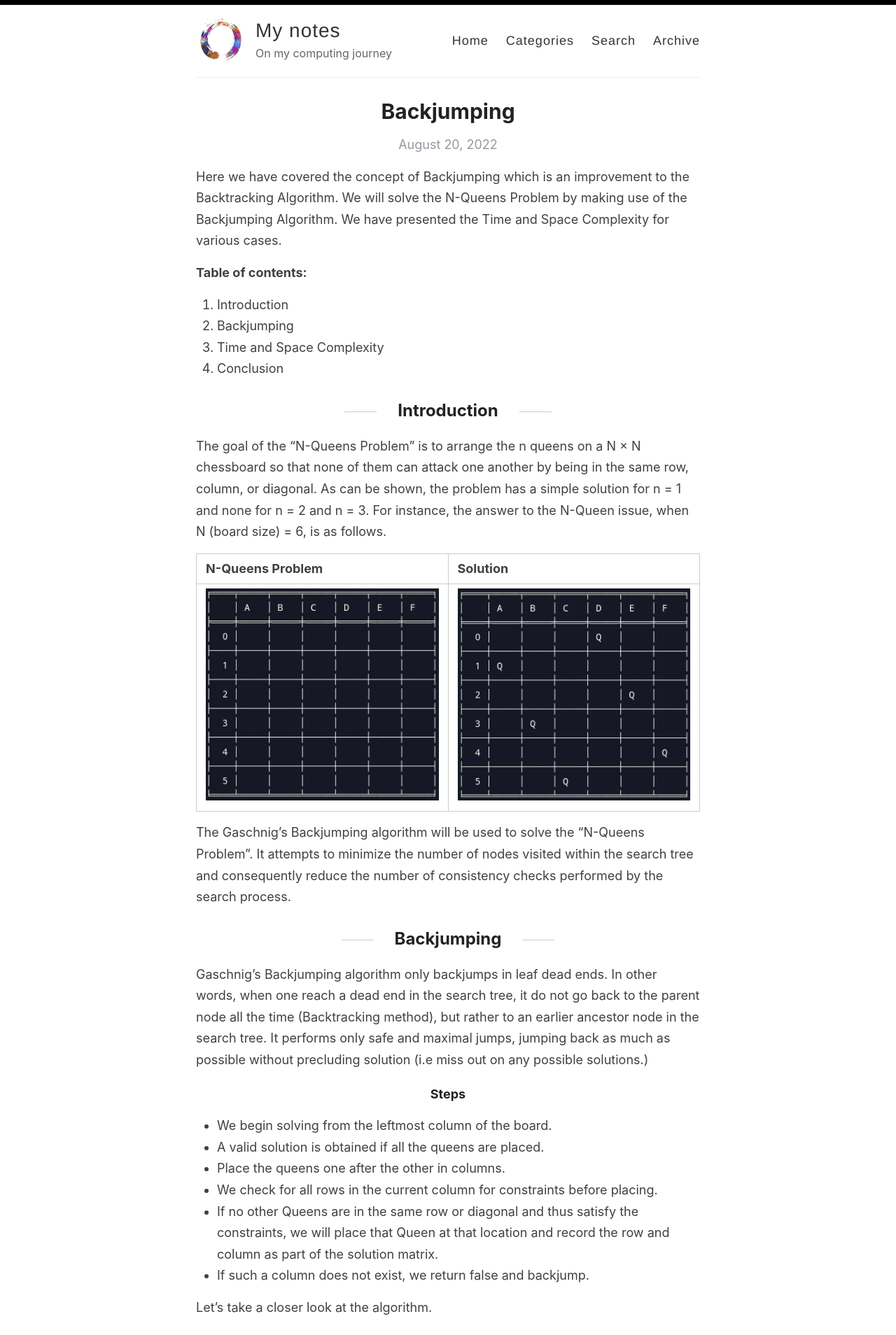
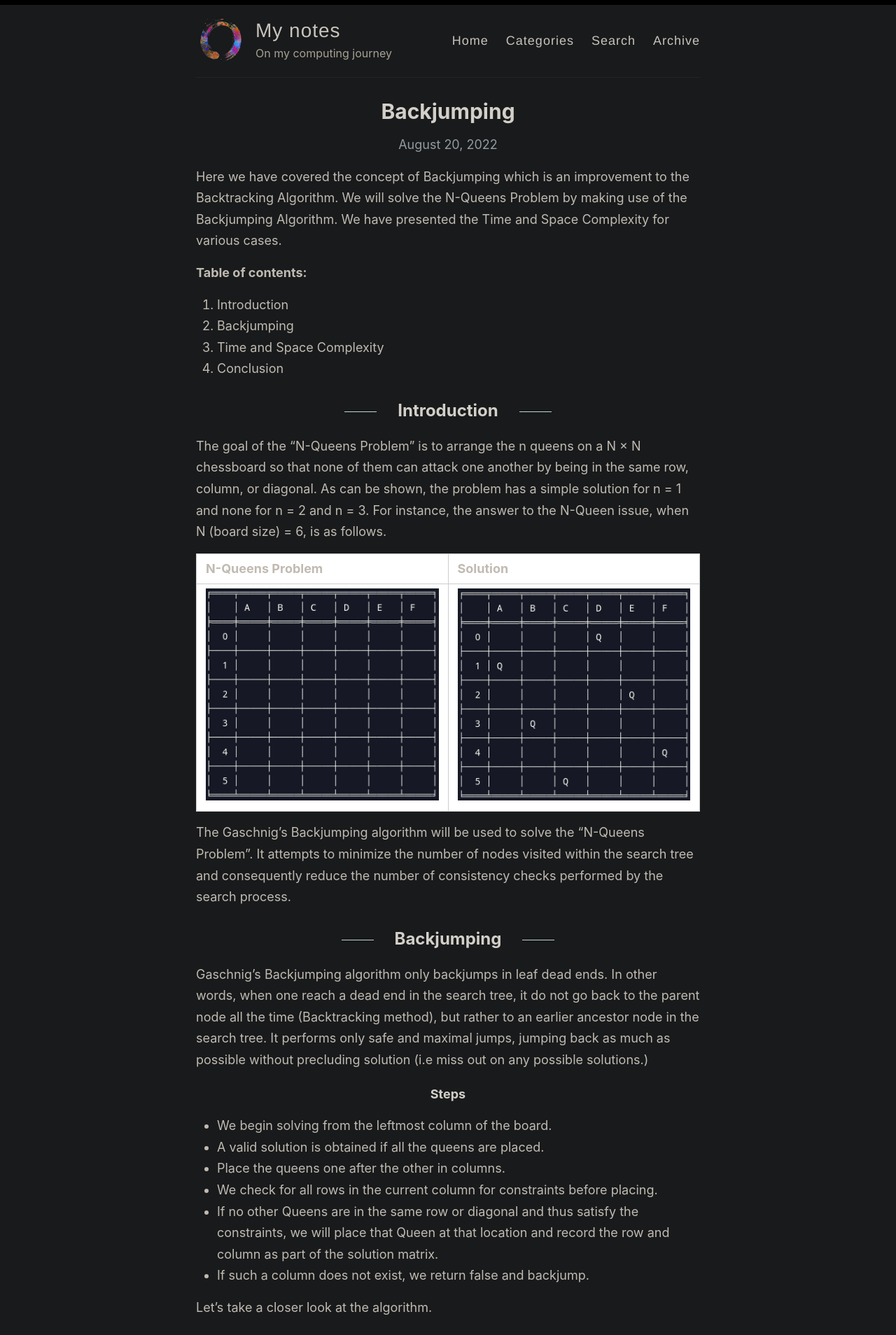
Before and after one commit to mr-chew/mr-chew.github.io, a Jekyll site: the page built from index.html, in a window 1280 px wide. Shown: the top 1908 px of the page at 70% size. Built offline with Jekyll 4.4.1, drawn with Linux system fonts in a browser that asks for light colours; the list of posts is cut into pages by our own code.

Commit message:
update  to dark mode

```diff
--- a/_sass/_highlights.scss
+++ b/_sass/_highlights.scss
@@ -12,8 +12,8 @@ code {
 }
 
 .highlighter-rouge {
-  background-color: #FAFAFA;
-  color: #FF554A;
+  background-color: rgb(27, 29, 30);
+  color: rgb(255, 88, 77);
 }
 
 .highlight .c { color: #586E75 } /* Comment */
--- a/_sass/_variables.scss
+++ b/_sass/_variables.scss
@@ -7,11 +7,15 @@
 $blue: #4183C4;
 
 // Grays
+// $darkerGray: #222;
+// $darkGray: #333;
+// $gray: #666;
+// $lightGray: #eee;
 $black: #000;
-$darkerGray: #222;
-$darkGray: #333;
-$gray: #666;
-$lightGray: #eee;
+$darkerGray: rgb(211, 207, 201);
+$darkGray: rgb(200, 195, 188);
+$gray: rgb(168, 160, 149);
+$lightGray: rgb(34, 36, 38);
 $white: #fff;
 
 // Font stacks
--- a/assets/style.scss
+++ b/assets/style.scss
@@ -21,9 +21,9 @@ html {
 }
 
 body {
-  background: #fff;
+  background: #181a1b;
   font-family: -system-ui, -apple-system, BlinkMacSystemFont, "Segoe UI", Roboto, Helvetica, Arial, sans-serif, "Apple Color Emoji", "Segoe UI Emoji", "Segoe UI Symbol";
-  color: #404040;
+  color: rgb(192, 186, 178);
   line-height: 1.7;
   font-weight: 400;
   font-size: 18px;
@@ -236,12 +236,12 @@ p > img {
 
 // Specify the color of the selection
 ::-moz-selection {
-  color: $black;
-  background: $lightGray;
+  background-color: #004daa !important;
+  color: #e8e6e3 !important;
 }
 ::selection {
-  color: $black;
-  background: $lightGray;
+  background-color: #004daa !important;
+  color: #e8e6e3 !important;
 }
 
 // Nicolas Gallagher's micro clearfix hack
```
